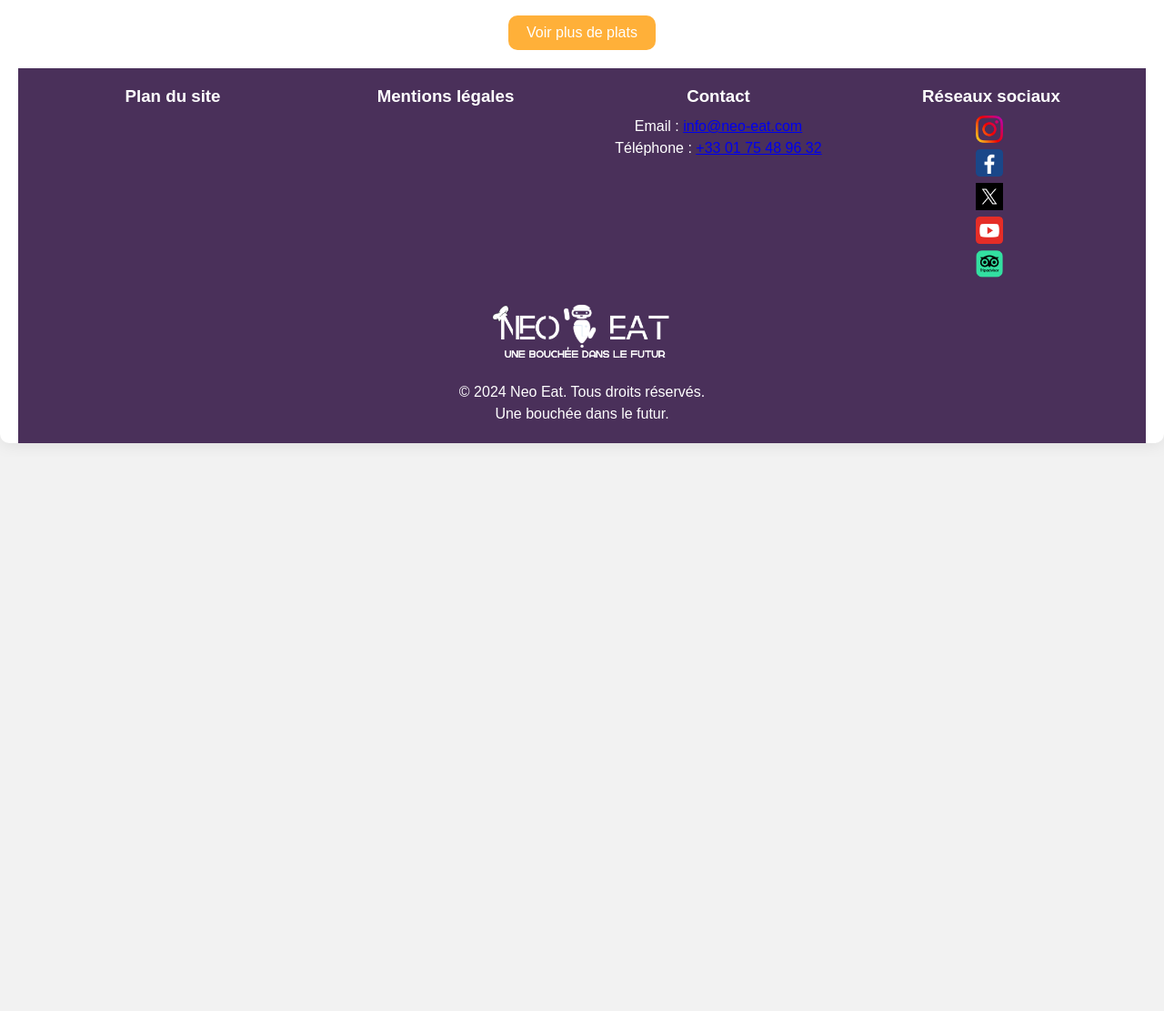
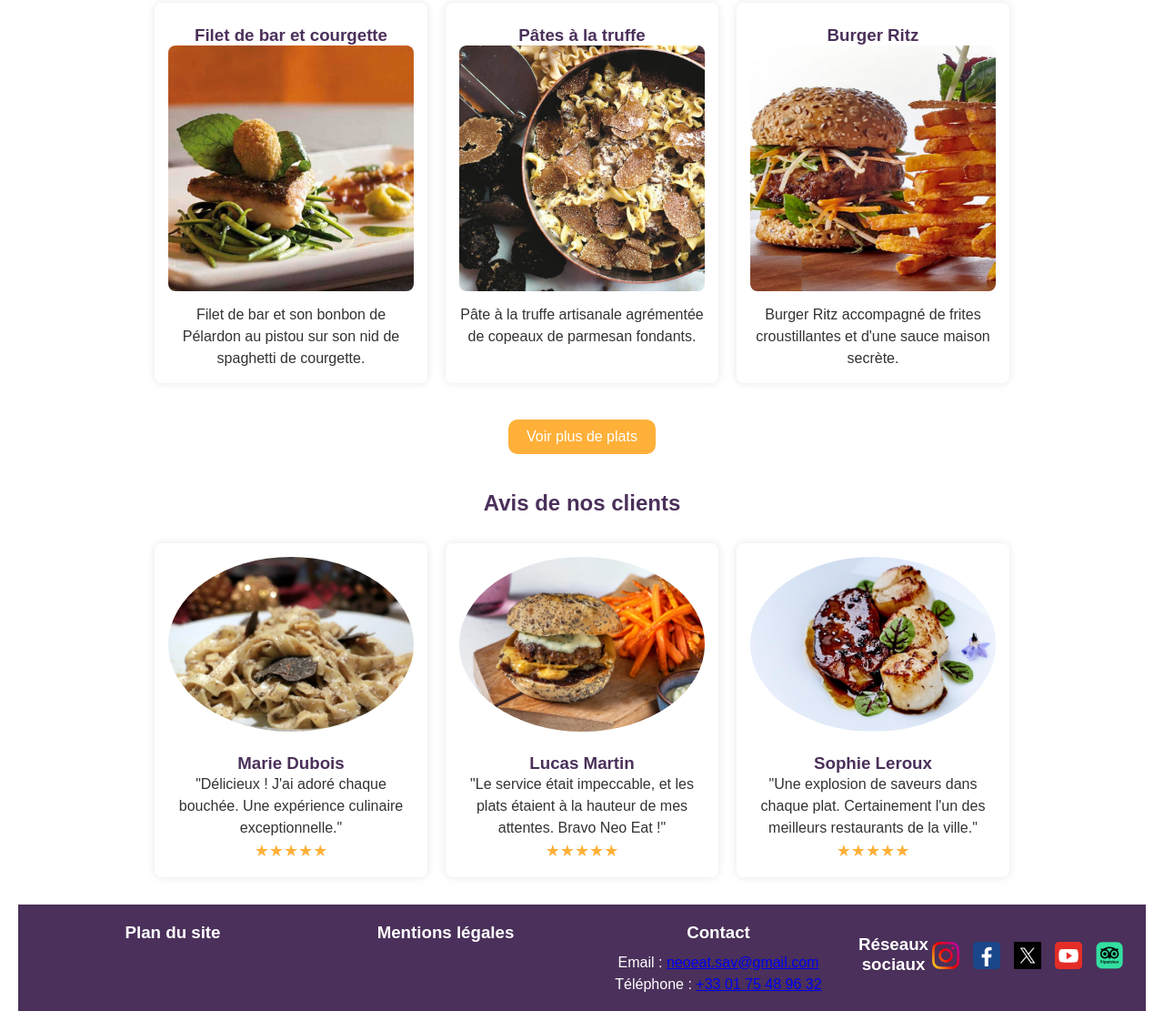
Before and after one commit to MoncefST/NeoEat-Website, a plain HTML site: page html/index.html in a window 1280 px wide. Shown: the part 1630-2741 px from the top of the page at 91% size. Before the commit the page ends 2132 px from the top, so only its background shows below. Drawn offline with Linux system fonts and the light colour scheme.

Commit message:
Quelques modifications

```diff
--- a/css/styles.css
+++ b/css/styles.css
@@ -170,12 +170,12 @@ p {
     line-height: 1.5;
 }
 
-.welcome-section {
+.bienvenue-section {
     margin-top: 20px;
     text-align: center;
 }
 
-.welcome-video {
+.bienvenue-video {
     width: 80%; /* largeur de la fenêtre de la vidéo */
     max-height: 400px;
     margin-bottom: 20px;
@@ -226,17 +226,12 @@ p {
     position: fixed;
     bottom: 20px;
     right: 20px;
-    background-color: #4A305A;
-    color: white;
+    background-color: #FFB039;
     border: none;
     border-radius: 5px;
+    font-size: 25px;
     padding: 10px;
     cursor: pointer;
-}
-
-#scrollTopBtn span {
-    margin-right: 5px;
-    font-size: 18px;
 }
 
 
@@ -256,6 +251,23 @@ p {
     display: flex;
     justify-content: space-around;
 }
+
+.footer-section.horizontally-aligned {
+    display: flex;
+    align-items: center;
+}
+
+.social-icons {
+    display: flex;
+    align-items: center;
+    gap: 10px;
+}
+
+.social-icon img {
+    width: 30px;
+    height: 30px;
+}
+
 
 .footer-section {
     flex: 1;
@@ -287,3 +299,55 @@ p {
     width: 200px; /* taille du logo */
     margin-bottom: 10px;
 }
+
+.client-reviews {
+    text-align: center;
+    padding: 20px 0;
+}
+
+.client-review-container {
+    display: flex;
+    overflow-x: auto;
+    justify-content: center;
+    margin-top: 20px;
+}
+
+.client-review {
+    flex: 1;
+    max-width: 300px;
+    margin: 10px;
+    text-align: center;
+    background-color: #FFFFFF;
+    border-radius: 8px;
+    box-shadow: 0 0 10px rgba(0, 0, 0, 0.1);
+    padding: 15px;
+}
+
+.client-review img {
+    max-width: 100%;
+    border-radius: 50%;
+    margin-bottom: 10px;
+}
+
+.client-review p {
+    color: #333;
+    font-size: 16px;
+    line-height: 1.5;
+}
+
+.client-review h3 {
+    margin-top: 10px;
+    color: #4A305A;
+}
+
+.evaluation {
+    color: #FFB039;
+    font-size: 18px;
+}
+
+.restaurant-tables {
+    max-width: 100%;
+    height: auto;
+    margin-top: 20px;
+    border-radius: 8px;
+}
--- a/html/index.html
+++ b/html/index.html
@@ -29,12 +29,19 @@
 
     <div class="content">
         <!-- Vidéo et message de bienvenue -->
-        <section class="welcome-section">
+        <section class="bienvenue-section">
             <h1>Bienvenue chez Neo Eat !</h1>
-            <video controls autoplay class="welcome-video">
+            <video controls autoplay class="bienvenue-video">
                 <source src="../video/VideoExplicationConcept.mp4" type="video/mp4">
                 Votre navigateur ne supporte pas les vidéos.
             </video>
+        </section>
+        <section class="restaurant-context">
+            <p>
+            Bienvenue chez Neo Eat, où la créativité des chefs étoilés s'unit à la précision de la technologie. Nos chefs renommés imaginent des recettes exceptionnelles, harmonisant saveurs raffinées et innovations culinaires. Dans nos cuisines, des robots de pointe, guidés par ces recettes d'exception, assurent une expérience gastronomique unique.
+            <br>Découvrez l'alliance parfaite entre l'art culinaire humain et la précision technologique des robots. Vous avez la chance de voir ces machines à l'œuvre, créant vos plats sous vos yeux. Laissez-vous séduire par cette fusion unique de talent culinaire et d'innovation. Chez Neo Eat, chaque plat est une expérience mémorable, alliant la passion des chefs au futur de la cuisine.
+            </p>
+            <img src="../img/Restaurant/tables.png" alt="Tables du restaurant" class="restaurant-tables">
         </section>
 
         <!-- Section des chefs -->
@@ -95,6 +102,46 @@
         <a href="#" class="voir-plus-btn">Voir plus de plats</a>
     </div>
     </section>
+
+<!-- Section des avis clients -->
+<section class="client-reviews">
+    <h2>Avis de nos clients</h2>
+    <div class="client-review-container">
+        <!-- Add client reviews here -->
+        <div class="client-review">
+            <img src="../img/Avis clients/client1.png" alt="Client 1">
+            <h3>Marie Dubois</h3>
+            <p>
+                "Délicieux ! J'ai adoré chaque bouchée. Une expérience culinaire exceptionnelle."
+                <br>
+                <span class="evaluation">★★★★★</span>
+            </p>
+        </div>
+        <div class="client-review">
+            <img src="../img/Avis clients/client2.png" alt="Client 2">
+            <h3>Lucas Martin</h3>
+            <p>
+                "Le service était impeccable, et les plats étaient à la hauteur de mes attentes. Bravo Neo Eat !"
+                <br>
+                <span class="evaluation">★★★★★</span>
+            </p>
+        </div>
+        <div class="client-review">
+            <img src="../img/Avis clients/client3.png" alt="Client 3">
+            <h3>Sophie Leroux</h3>
+            <p>
+                "Une explosion de saveurs dans chaque plat. Certainement l'un des meilleurs restaurants de la ville."
+                <br>
+                <span class="evaluation">★★★★★</span>
+            </p>
+        </div>
+    </div>
+</section>
+
+
+
+
+
     <footer class="footer">
         <div class="footer-content">
             <div class="footer-section">
@@ -107,29 +154,29 @@
             </div>
             <div class="footer-section">
                 <h3>Contact</h3>
-                <p>Email : <a href="mailto:info@neo-eat.com">info@neo-eat.com</a></p>
+                <p>Email : <a href="mailto:neoeat.sav@gmail.com">neoeat.sav@gmail.com</a></p>
                 <p>Téléphone : <a href="tel:+33175489632">+33 01 75 48 96 32</a></p>
             </div>
             <div class="footer-section horizontally-aligned">
                 <h3>Réseaux sociaux</h3>
                 <div class="social-icons">
                     <p>
-                        <a href="https://www.instagram.com/neoeat/" target="_blank" class="social-icon">
+                        <a href="https://www.instagram.com/neoeat75/" target="_blank" class="social-icon">
                             <img src="../img/RéseauxSociaux/Instagram.png" alt="Instagram">
                         </a>
                     </p>
                     <p>
-                        <a href="https://www.facebook.com/neoeat/" target="_blank" class="social-icon">
+                        <a href="https://www.facebook.com/neoeat75/" target="_blank" class="social-icon">
                             <img src="../img/RéseauxSociaux/Facebook.png" alt="Facebook">
                         </a>
                     </p>
                     <p>
-                        <a href="https://www.X.com/neoeat/" target="_blank" class="social-icon">
+                        <a href="https://www.X.com/neoeat75/" target="_blank" class="social-icon">
                             <img src="../img/RéseauxSociaux/X.png" alt="X">
                         </a>
                     </p>
                     <p>
-                        <a href="https://www.Youtube.com/neoeat/" target="_blank" class="social-icon">
+                        <a href="https://www.youtube.com/channel/UCNSi53sTJ7LYqgonJ4CfCCQ" target="_blank" class="social-icon">
                             <img src="../img/RéseauxSociaux/Youtube.png" alt="Youtube">
                         </a>
                     </p>
@@ -153,7 +200,7 @@
 
     <script src="../js/script.js"></script>
     <button id="scrollTopBtn" onclick="scrollToTop()">
-        <span>&uarr;</span>
+        <span>&#x1F680;</span>
     </button>
 
 </body>
```
Also changed, not shown: img/Avis clients/client1.png (added), img/Avis clients/client2.png (added), img/Avis clients/client3.png (added), 3 other files.
